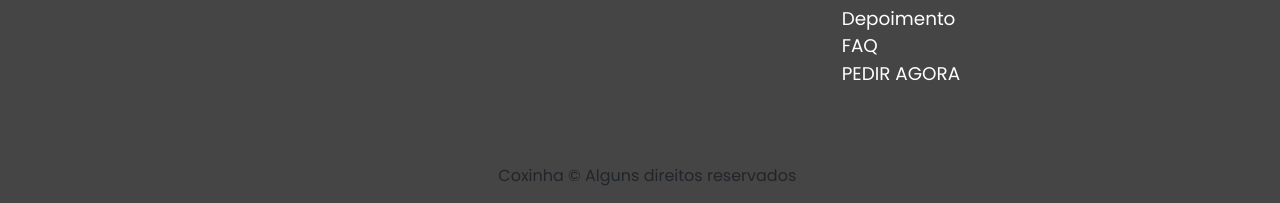
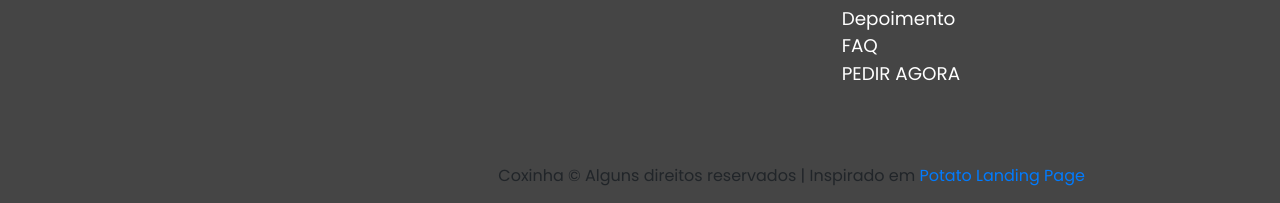
Before and after one commit to KevinShiroma/ni-fullstack-fecap, a plain HTML site: page index.html in a window 1280 px wide. Shown: the part 3595-3798 px from the top of the page. Drawn offline with nearby package versions, Linux system fonts and the light colour scheme.

Commit message:
Update index.html

```diff
--- a/index.html
+++ b/index.html
@@ -194,7 +194,7 @@
                     <li><a href="https://www.ifood.com.br/busca?q=Coxinha&tab=1">PEDIR AGORA</a></li>
                 </ul>
             </div>
-            <span>Coxinha © Alguns direitos reservados</span>
+            <span>Coxinha © Alguns direitos reservados | Inspirado em <a href="https://dribbble.com/shots/15089921-Potato-landing-Page">Potato Landing Page</a> </span>
         </div>
     </footer>
     <!-- Fim do footer (rodapé) -->
```
